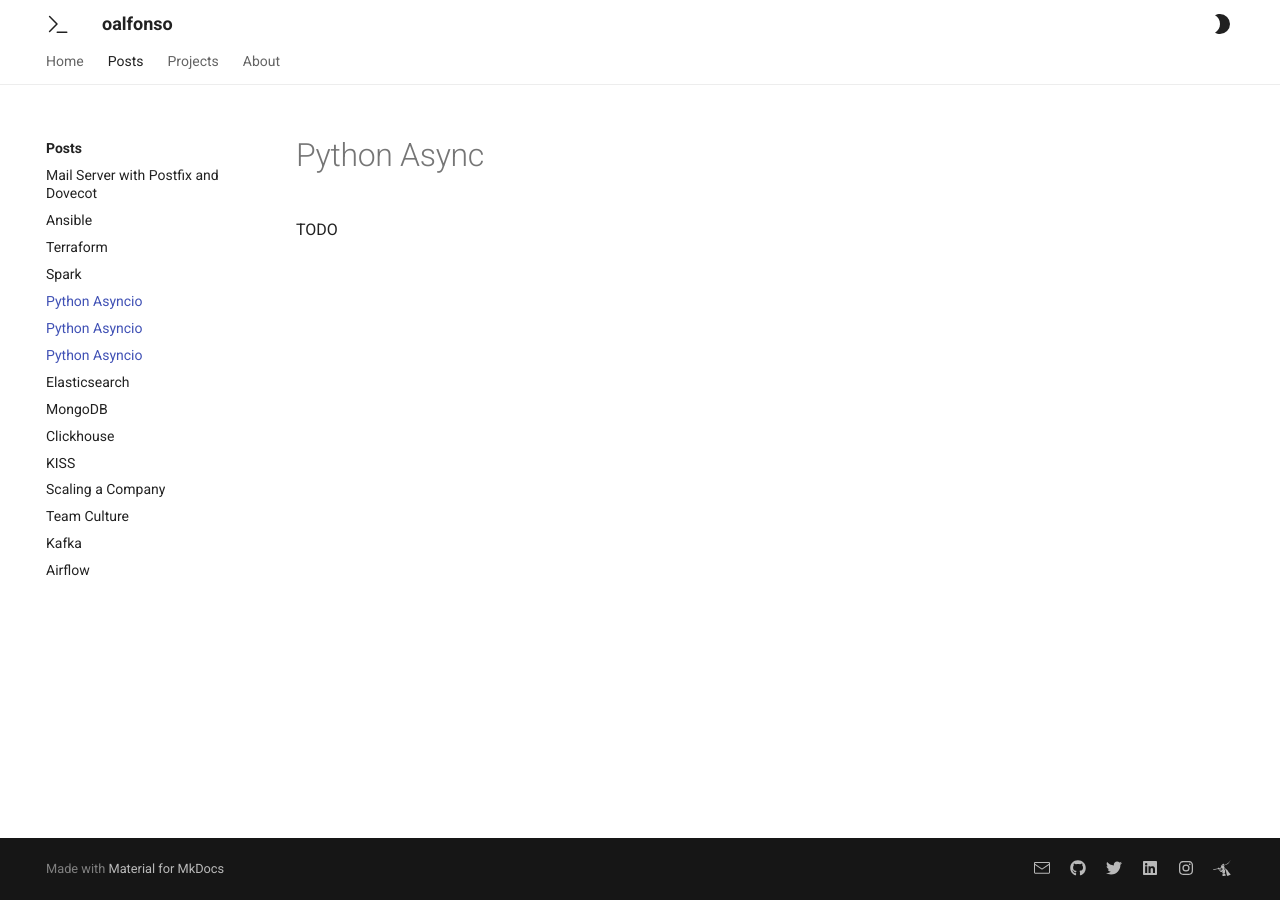
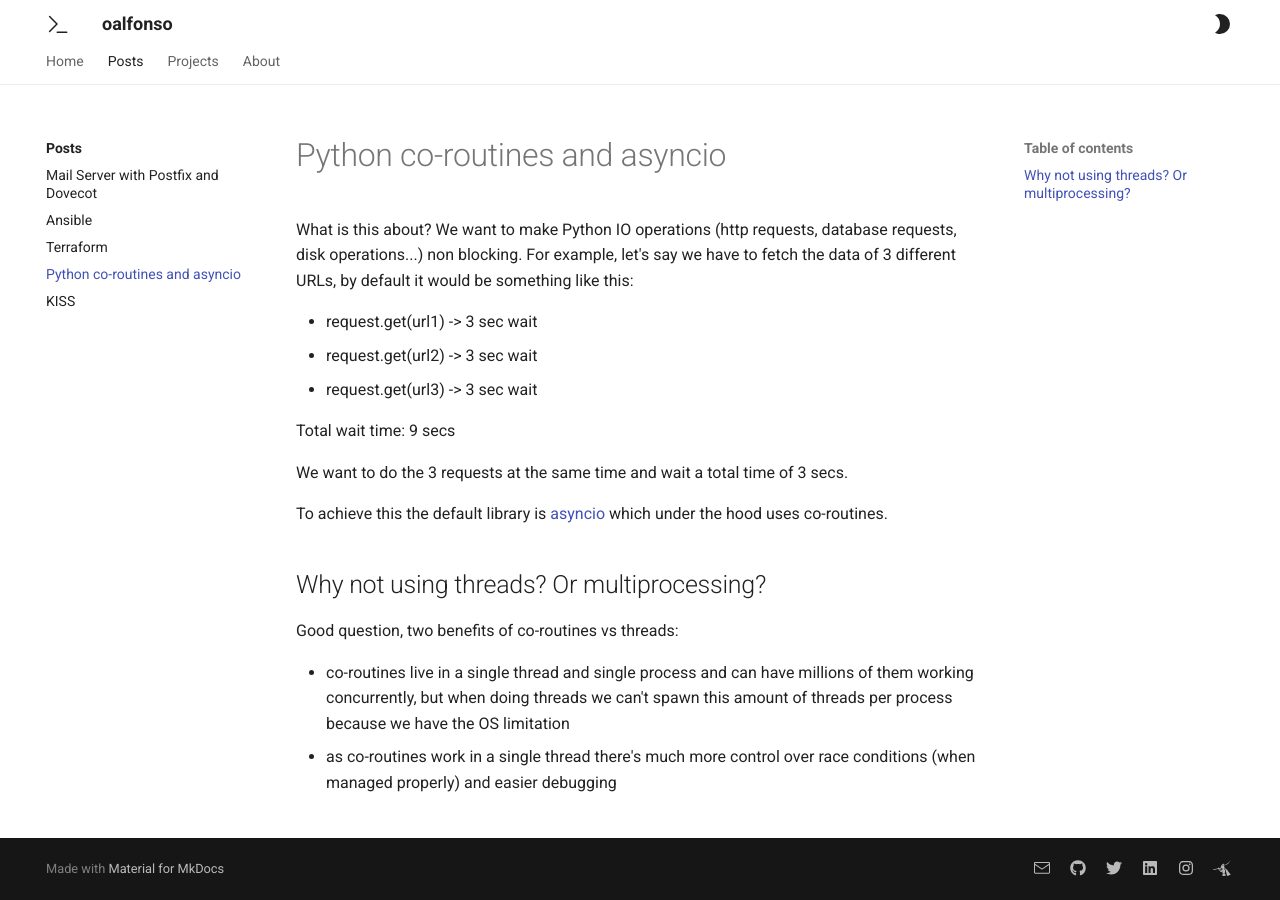
Before and after one commit to oalfonso-o/mkdocs, an MkDocs documentation site: the page built from docs/posts/python_async.md, in a window 1280 px wide. Built offline with MkDocs 1.6.1 and Material for MkDocs 9.7.7, drawn with Linux system fonts in a browser that asks for light colours.

Commit message:
Add initial asyncio notes

```diff
--- a/docs/posts/python_async.md
+++ b/docs/posts/python_async.md
@@ -1,3 +1,20 @@
-# Python Async
+# Python co-routines and asyncio
 
-TODO
+What is this about? We want to make Python IO operations (http requests, database requests, disk operations...) non blocking. For example, let's say we have to fetch the data of 3 different URLs, by default it would be something like this:
+
+- request.get(url1) -> 3 sec wait
+- request.get(url2) -> 3 sec wait
+- request.get(url3) -> 3 sec wait
+
+Total wait time: 9 secs
+
+We want to do the 3 requests at the same time and wait a total time of 3 secs.
+
+To achieve this the default library is [asyncio](https://docs.python.org/3/library/asyncio.html) which under the hood uses co-routines.
+
+## Why not using threads? Or multiprocessing?
+
+Good question, two benefits of co-routines vs threads:
+
+- co-routines live in a single thread and single process and can have millions of them working concurrently, but when doing threads we can't spawn this amount of threads per process because we have the OS limitation
+- as co-routines work in a single thread there's much more control over race conditions (when managed properly) and easier debugging
--- a/mkdocs.yml
+++ b/mkdocs.yml
@@ -11,18 +11,18 @@ nav:
     - Mail Server with Postfix and Dovecot: posts/mailserver.md
     - Ansible: posts/ansible.md
     - Terraform: posts/terraform.md
-    - Spark: posts/spark.md
-    - Python Asyncio: posts/python_async.md
-    - Python Multiprocessing: posts/python_async.md
-    - Python Threading: posts/python_async.md
-    - Elasticsearch: posts/elasticsearch.md
-    - MongoDB: posts/mongodb.md
-    - Clickhouse: posts/clickhouse.md
+    # - Spark: posts/spark.md
+    - Python co-routines and asyncio: posts/python_async.md
+    # - Python Multiprocessing: posts/python_async.md
+    # - Python Threading: posts/python_async.md
+    # - Elasticsearch: posts/elasticsearch.md
+    # - MongoDB: posts/mongodb.md
+    # - Clickhouse: posts/clickhouse.md
     - KISS: posts/kiss.md
-    - Scaling a Company: posts/scaling_a_company.md
-    - Team Culture: posts/team_culture.md
-    - Kafka: posts/kafka.md
-    - Airflow: posts/airflow.md
+    # - Scaling a Company: posts/scaling_a_company.md
+    # - Team Culture: posts/team_culture.md
+    # - Kafka: posts/kafka.md
+    # - Airflow: posts/airflow.md
   - Projects:
     - projects/index.md
     - Crossbox: projects/crossbox.md
```
